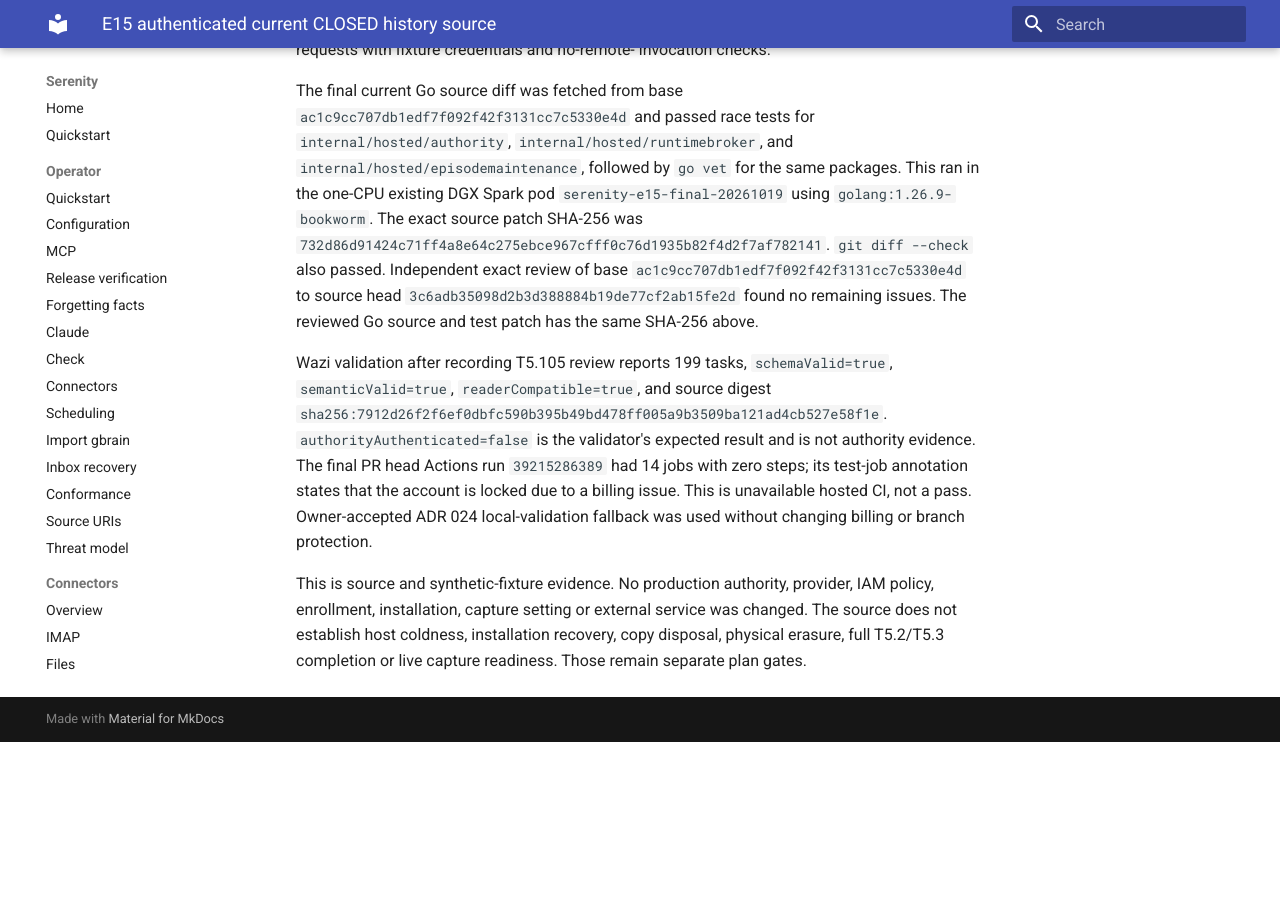
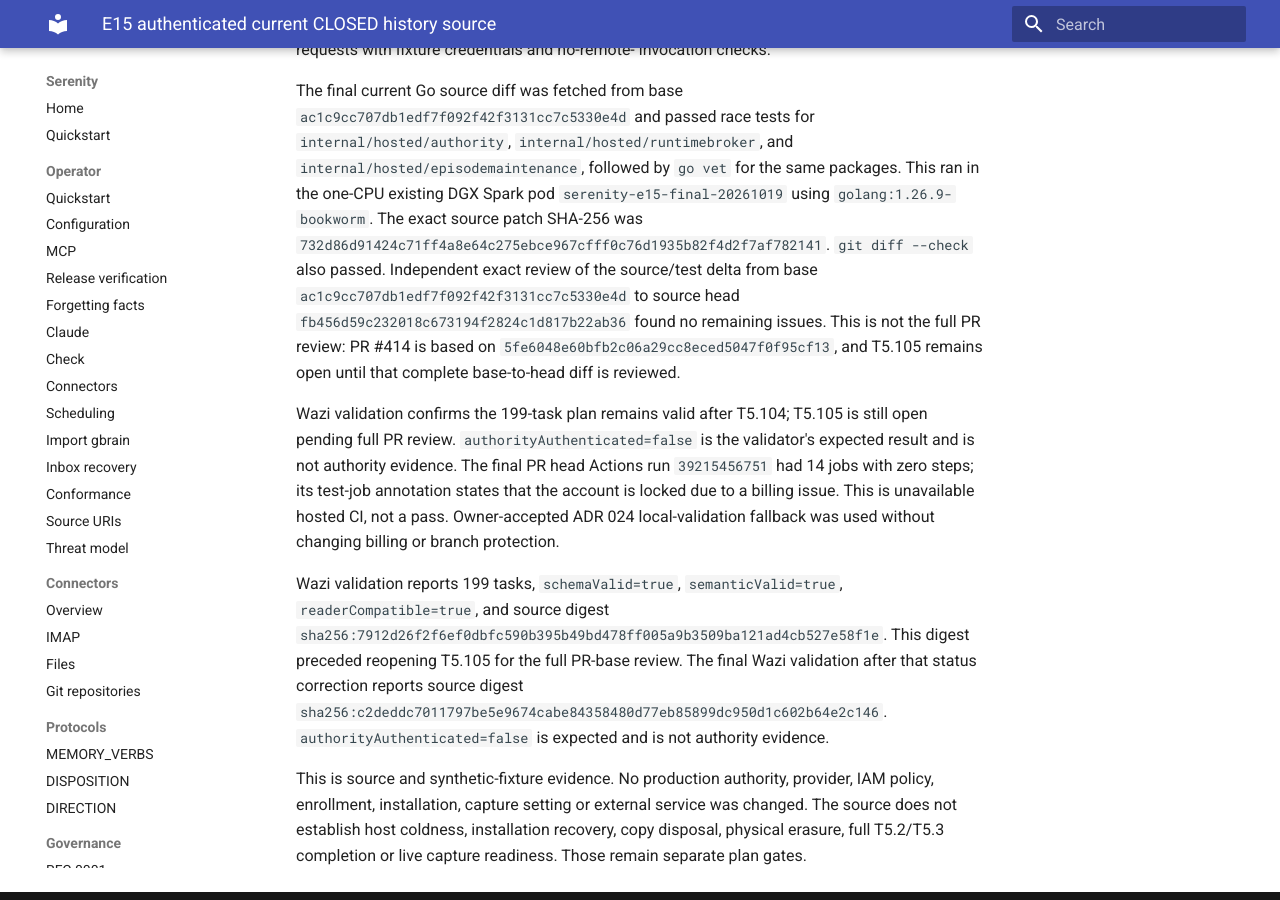
Before and after one commit to sirerun/serenity, an MkDocs documentation site: the page built from docs/receipts/2026-10-19-closed-history-source.md, in a window 1280 px wide and 900 px high, scrolled down 754 px. Built offline with MkDocs 1.6.1 and Material for MkDocs 9.7.7, drawn with Linux system fonts in a browser that asks for light colours; before the commit the page ends 1496 px from its top, so only the background shows below that; some of the changed text lies outside the part shown.

Commit message:
Correct full PR review gate evidence

```diff
--- a/docs/receipts/2026-10-19-closed-history-source.md
+++ b/docs/receipts/2026-10-19-closed-history-source.md
@@ -1,7 +1,8 @@
 # E15 authenticated current CLOSED history source
 
-Status: T5.104 qualification and T5.105 exact source-head review complete;
-T5.106-T5.107 guarded merge and landed verification remain open.
+Status: T5.104 qualification complete. The source/test delta has independent
+review clearance; T5.105 full PR-base review and T5.106-T5.107 merge/landing
+gates remain open.
 
 The owner explicitly assigned the `R-hosted-authority` source resource to this
 batch on 2026-10-19. The previous claim was released by exact compare-and-swap
@@ -39,20 +40,30 @@
 `serenity-e15-final-20261019` using `golang:1.26.9-bookworm`. The exact source
 patch SHA-256 was
 `732d86d91424c71ff4a8e64c275ebce967cfff0c76d1935b82f4d2f7af782141`.
-`git diff --check` also passed. Independent exact review of base
+`git diff --check` also passed. Independent exact review of the source/test
+delta from base
 `ac1c9cc707db1edf7f092f42f3131cc7c5330e4d` to source head
-`3c6adb35098d2b3d388884b19de77cf2ab15fe2d` found no remaining issues. The
-reviewed Go source and test patch has the same SHA-256 above.
+`fb456d59c232018c673194f2824c1d817b22ab36` found no remaining issues. This is
+not the full PR review: PR #414 is based on
+`5fe6048e60bfb2c06a29cc8eced5047f0f95cf13`, and T5.105 remains open until that
+complete base-to-head diff is reviewed.
 
-Wazi validation after recording T5.105 review reports 199 tasks,
-`schemaValid=true`, `semanticValid=true`, `readerCompatible=true`, and source
-digest `sha256:7912d26f2f6ef0dbfc590b395b49bd478ff005a9b3509ba121ad4cb527e58f1e`.
-`authorityAuthenticated=false` is the validator's expected result and is not
-authority evidence. The final PR head Actions run `39215286389` had 14 jobs
+Wazi validation confirms the 199-task plan remains valid after T5.104; T5.105 is
+still open pending full PR review. `authorityAuthenticated=false` is the
+validator's expected result and is not authority evidence. The final PR head
+Actions run `39215456751` had 14 jobs
 with zero steps; its test-job annotation states that the account is locked due
 to a billing issue. This is unavailable hosted CI, not a pass. Owner-accepted
 ADR 024 local-validation fallback was used without changing billing or branch
 protection.
+
+Wazi validation reports 199 tasks, `schemaValid=true`, `semanticValid=true`,
+`readerCompatible=true`, and source digest
+`sha256:7912d26f2f6ef0dbfc590b395b49bd478ff005a9b3509ba121ad4cb527e58f1e`.
+This digest preceded reopening T5.105 for the full PR-base review. The final
+Wazi validation after that status correction reports source digest
+`sha256:c2deddc7011797be5e9674cabe84358480d77eb85899dc950d1c602b64e2c146`.
+`authorityAuthenticated=false` is expected and is not authority evidence.
 
 This is source and synthetic-fixture evidence. No production authority,
 provider, IAM policy, enrollment, installation, capture setting or external
```
Also changed, not shown: docs/plans/shared-agent-memory-implementation-20261016.md (+10 -9 lines).
